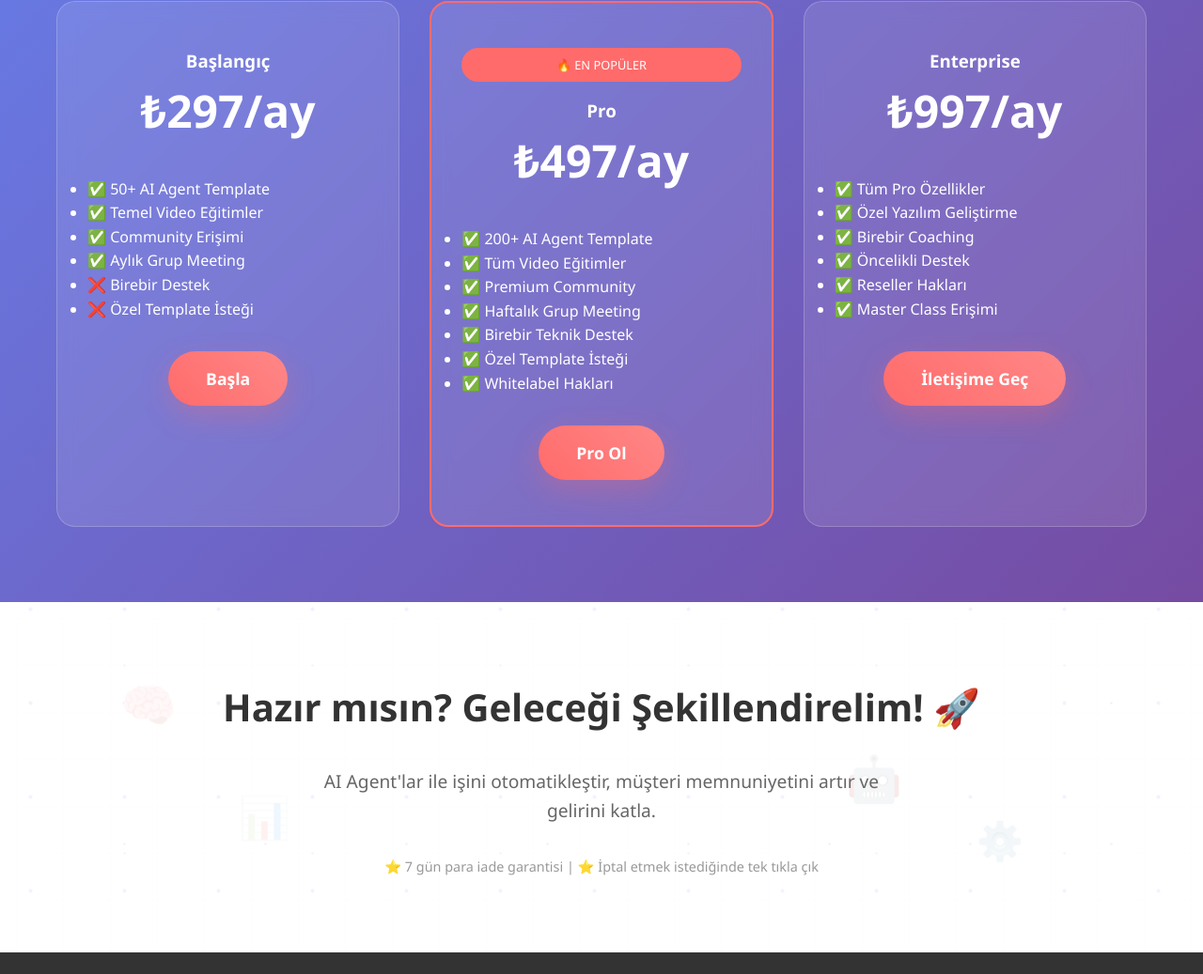
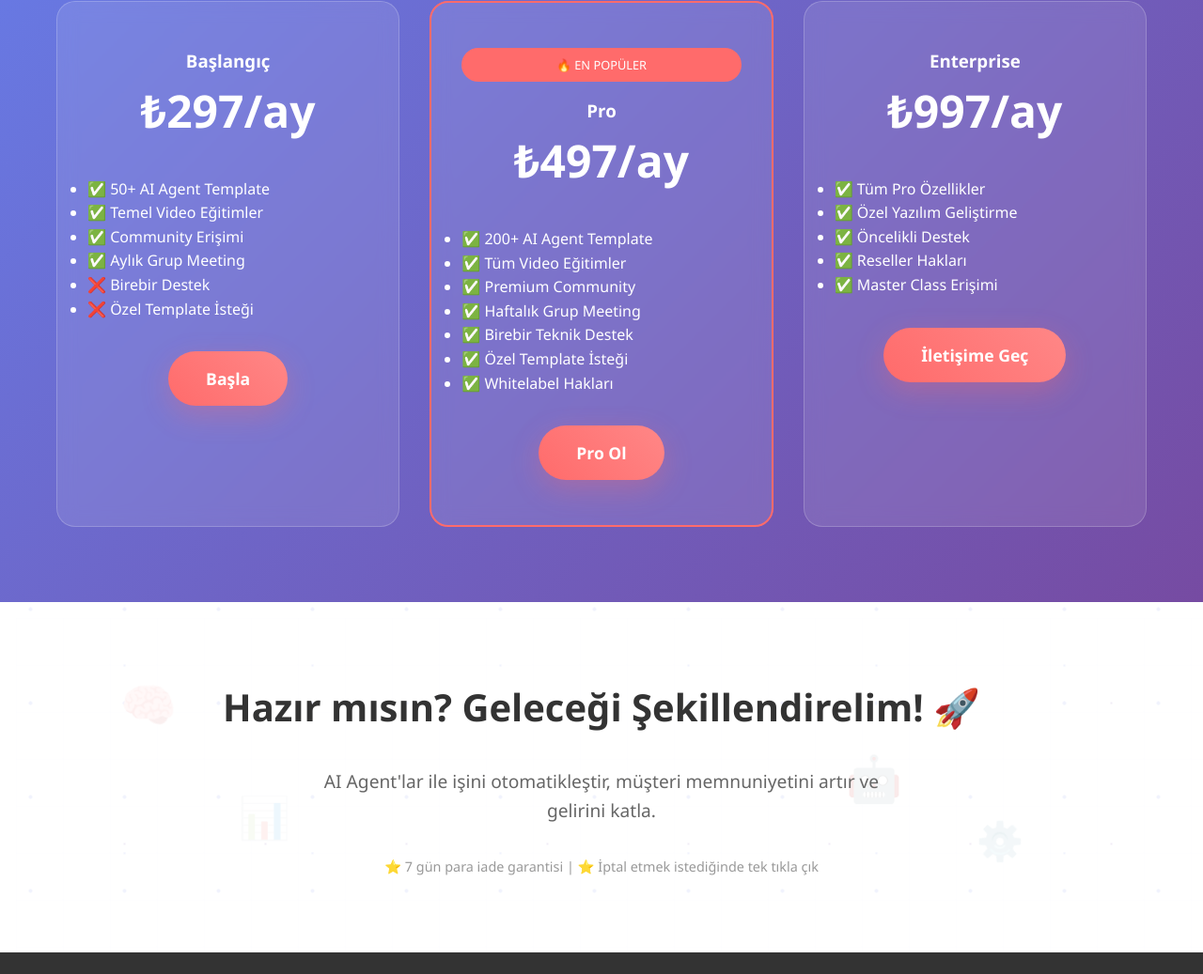
Before and after one commit to emreaslnn/aiagent, a plain HTML site: page index.html in a window 1280 px wide. Shown: the part 5213-6250 px from the top of the page at 94% size. Drawn offline with Linux system fonts and the light colour scheme.

Commit message:
Update index.html

```diff
--- a/index.html
+++ b/index.html
@@ -1688,7 +1688,6 @@
                     <ul style="text-align: left; margin: 2rem 0;">
                         <li>✅ Tüm Pro Özellikler</li>
                         <li>✅ Özel Yazılım Geliştirme</li>
-                        <li>✅ Birebir Coaching</li>
                         <li>✅ Öncelikli Destek</li>
                         <li>✅ Reseller Hakları</li>
                         <li>✅ Master Class Erişimi</li>
```
